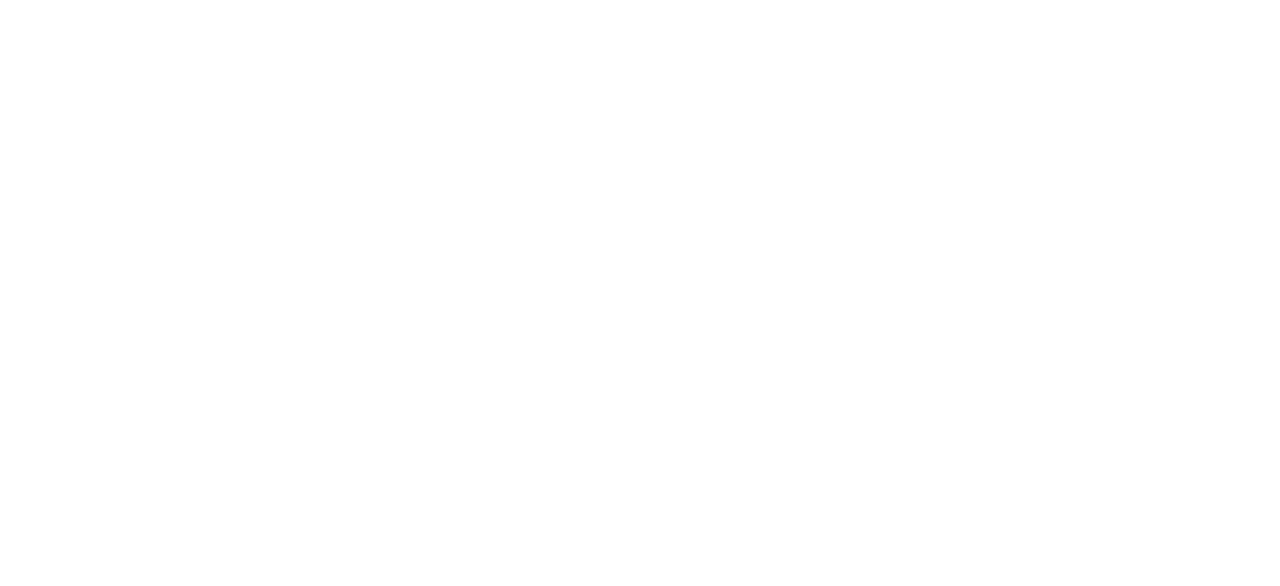
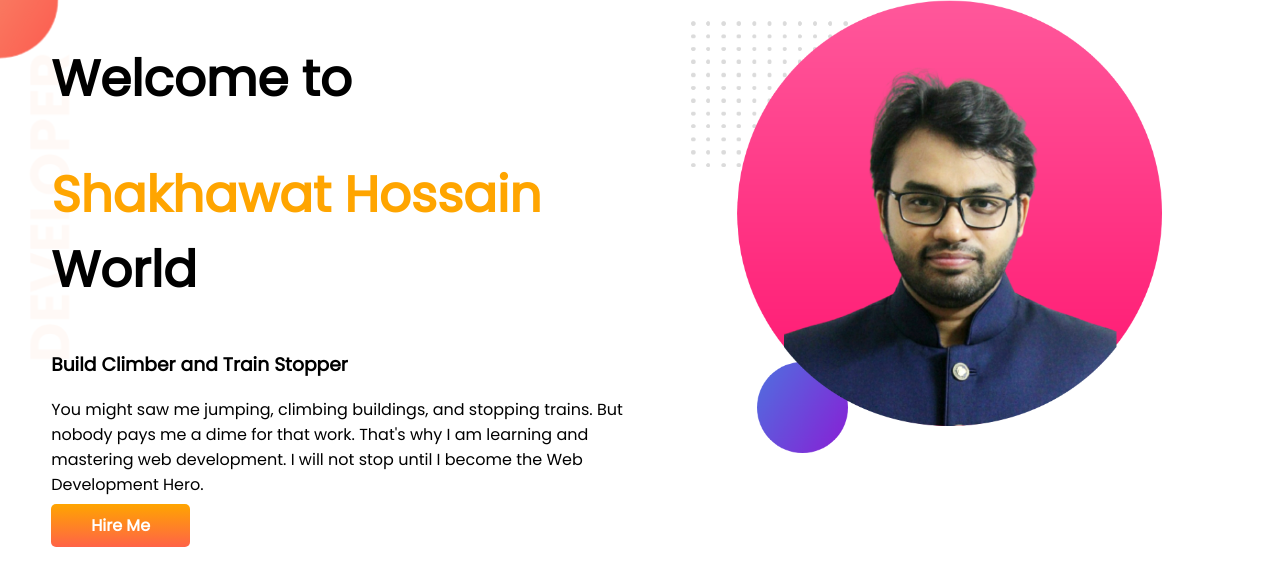
Before and after one commit to shakhawat07/developer-portfolio, a plain HTML site: page index.html in a window 1280 px wide. Drawn offline with Linux system fonts and the light colour scheme.

Commit message:
top banner added

```diff
--- a/index.html
+++ b/index.html
@@ -1,13 +1,39 @@
 <!DOCTYPE html>
 <html lang="en">
+
 <head>
     <meta charset="UTF-8">
     <meta http-equiv="X-UA-Compatible" content="IE=edge">
     <meta name="viewport" content="width=device-width, initial-scale=1.0">
     <title>Shakhawat Portfolio</title>
+
+    <link rel="preconnect" href="https://fonts.googleapis.com">
+    <link rel="preconnect" href="https://fonts.gstatic.com" crossorigin>
+    <link href="https://fonts.googleapis.com/css2?family=Poppins&display=swap" rel="stylesheet">
+
     <link rel="stylesheet" href="style.css">
 </head>
+
 <body>
+    <section class="top-banner">
+        <div class="half-width">
+            <h1>Welcome to</h1>
+            <h1> <span class="orange-color">Shakhawat Hossain</span> World</h1>
+            <h3>Build Climber and Train Stopper</h3>
+            <p>You might saw me jumping, climbing buildings, and stopping trains. But nobody pays me a dime for that
+                work.
+                That's why I am learning and mastering web development. I will not stop until I become the Web
+                Development
+                Hero.</p>
+            <a class="link-button" target="_blank" href="https://www.google.com/">Hire Me</a>
+        </div>
+
+        <div class="half-width">
+            <img src="images/Shakhawat.png" alt="Image of Shakhawat">
+        </div>
+    </section>
+
 
 </body>
+
 </html>
--- a/style.css
+++ b/style.css
@@ -0,0 +1,32 @@
+body{
+    font-family: 'Poppins', sans-serif;
+    margin: 0;
+}
+h1{
+    font-size: 50px;
+}
+.orange-color{
+    color: orange;
+}
+section{
+    display: flex;
+}
+.half-width{
+    width: 50%;
+    padding-left: 4%;
+}
+.half-width img{
+    width: 80%;
+}
+.link-button{
+    text-decoration: none;
+    background-image: linear-gradient(orange, tomato);
+    color: white;
+    font-weight: 700;
+    padding: 10px 40px;
+    border-radius: 5px;
+}
+.top-banner{
+    background-image: url(images/top-banner.png);
+    background-repeat: no-repeat;
+}
```
Also changed, not shown: images/Shakhawat.png (added), images/ShakhawatBG.png (added), images/dream-bg.png (added), images/exp-bg.png (added), images/jhankar.png (added), images/jhankar2.png (added), images/my-bg.png (added), images/my-bg2.png (added), images/top-banner.png (added).
